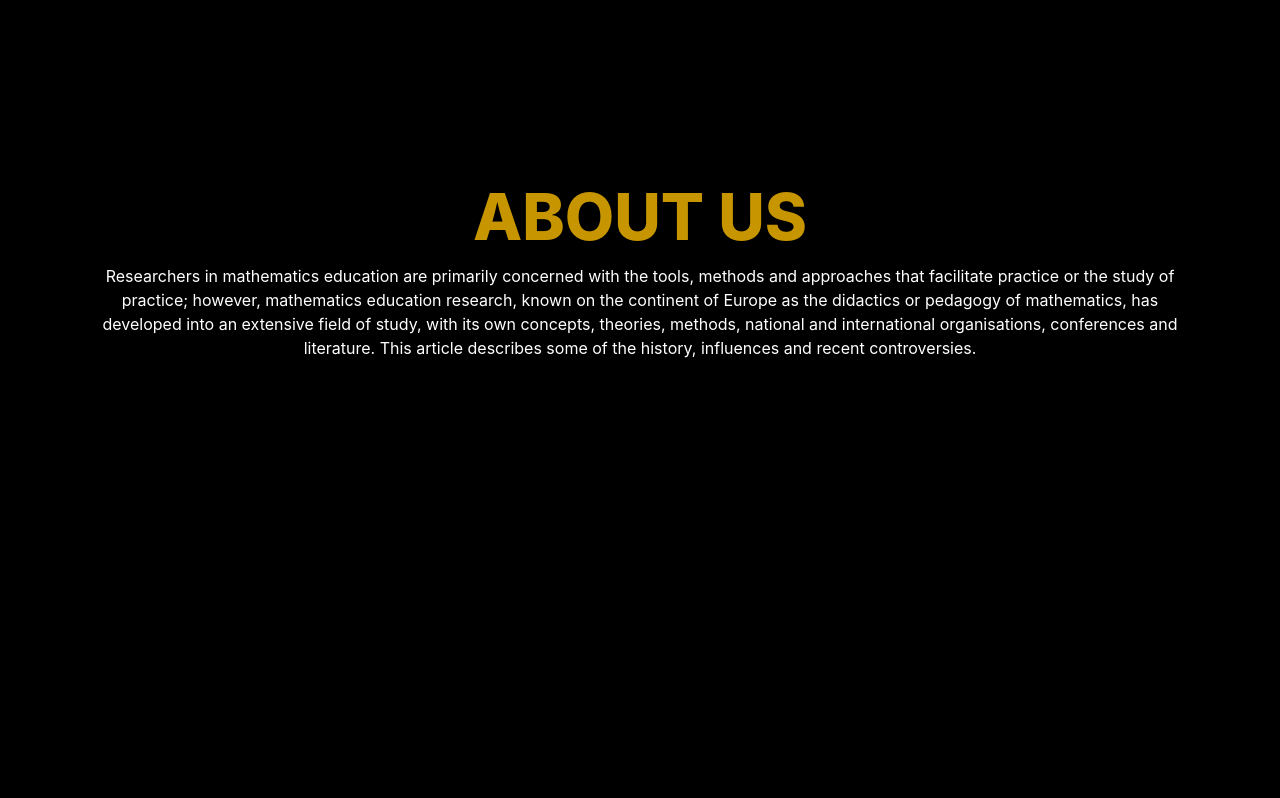
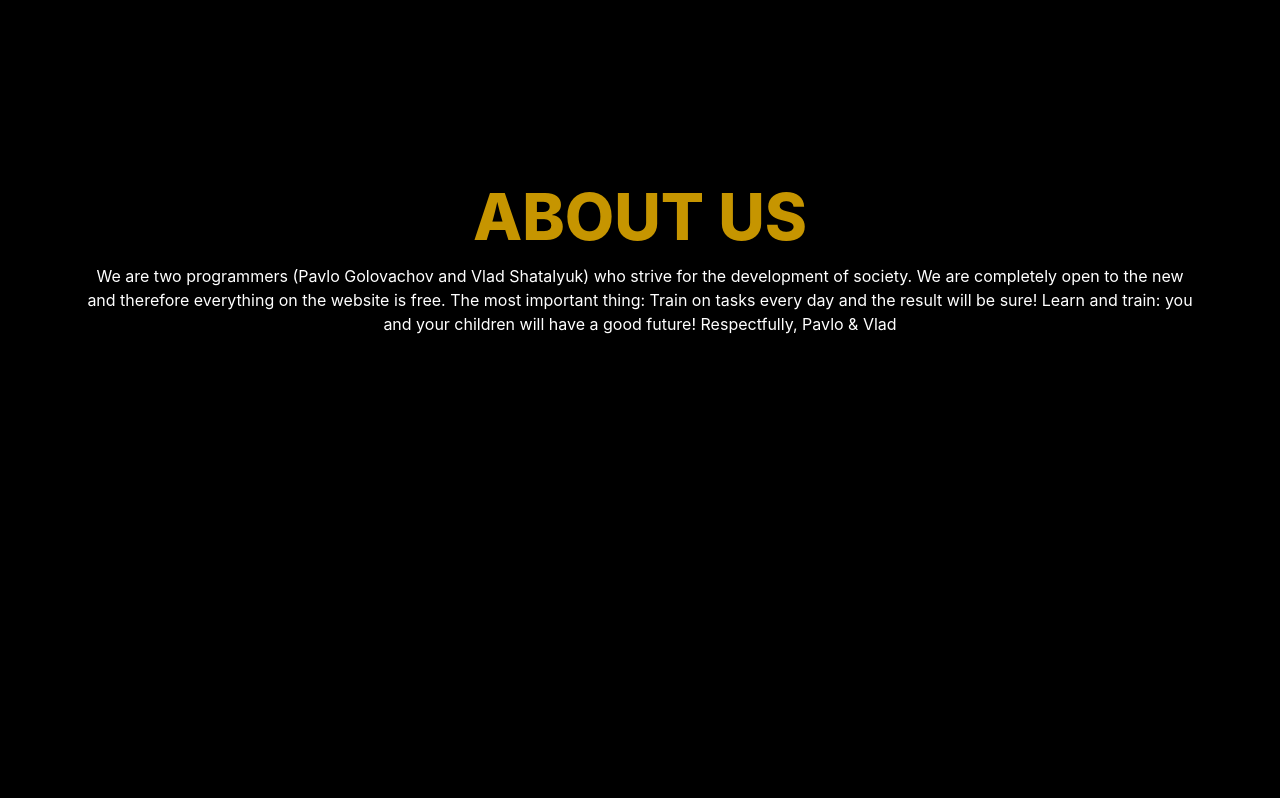
Before and after one commit to VladShat111/mathematics, a Django app: page /math/ in a window 1280 px wide. Shown: the part 801-1599 px from the top of the page. Run offline with Django 3.2, Linux system fonts and the light colour scheme; data that the repository does not hold is empty; some libraries are stand-ins or nearby versions; some web fonts are replaced.

Commit message:
Changed of description

```diff
--- a/templates/math_sample/base.html
+++ b/templates/math_sample/base.html
@@ -46,8 +46,18 @@
             <div class="contentBox h100">
                 <div class="row">
                     <div class="col-lg-12"><h1 id="aboutusSection"> About us</h1></div>
-                    <div class="col-lg-12"><p>Researchers in mathematics education are primarily concerned with the tools, methods and approaches that facilitate practice or the study of practice; however, mathematics education research, known on the continent of Europe as the didactics or pedagogy of mathematics, has developed into an extensive field of study, with its own concepts, theories, methods, national and international organisations, conferences and literature.
-                        This article describes some of the history, influences and recent controversies.</p></div>
+                    <div class="col-lg-12"><p>
+
+                        We are two programmers (Pavlo Golovachov and Vlad Shatalyuk) who strive for the development of society.
+                        We are completely open to the new and therefore everything on the website is free.
+
+                        The most important thing: Train on tasks every day and the result will be sure!
+                        Learn and train: you and your children will have a good future!
+
+                        Respectfully,
+                        Pavlo & Vlad
+
+                    </p></div>
                     <div class="col-lg-12">
                         <a href="https://www.facebook.com/sharer/sharer.php?u={{ request.build_absolute_uri }}" class="fa fa-facebook"></a>
                         <a href="https://twitter.com/home?status=I'm%20going%20to%20learn%20to%20Code...%20Come%20build%20an%20web%20apsp%20with%20me!%20%23CFE%20and%20@justinmitchel%20{{ request.build_absolute_uri }}" class="fa fa-twitter"></a>
```
